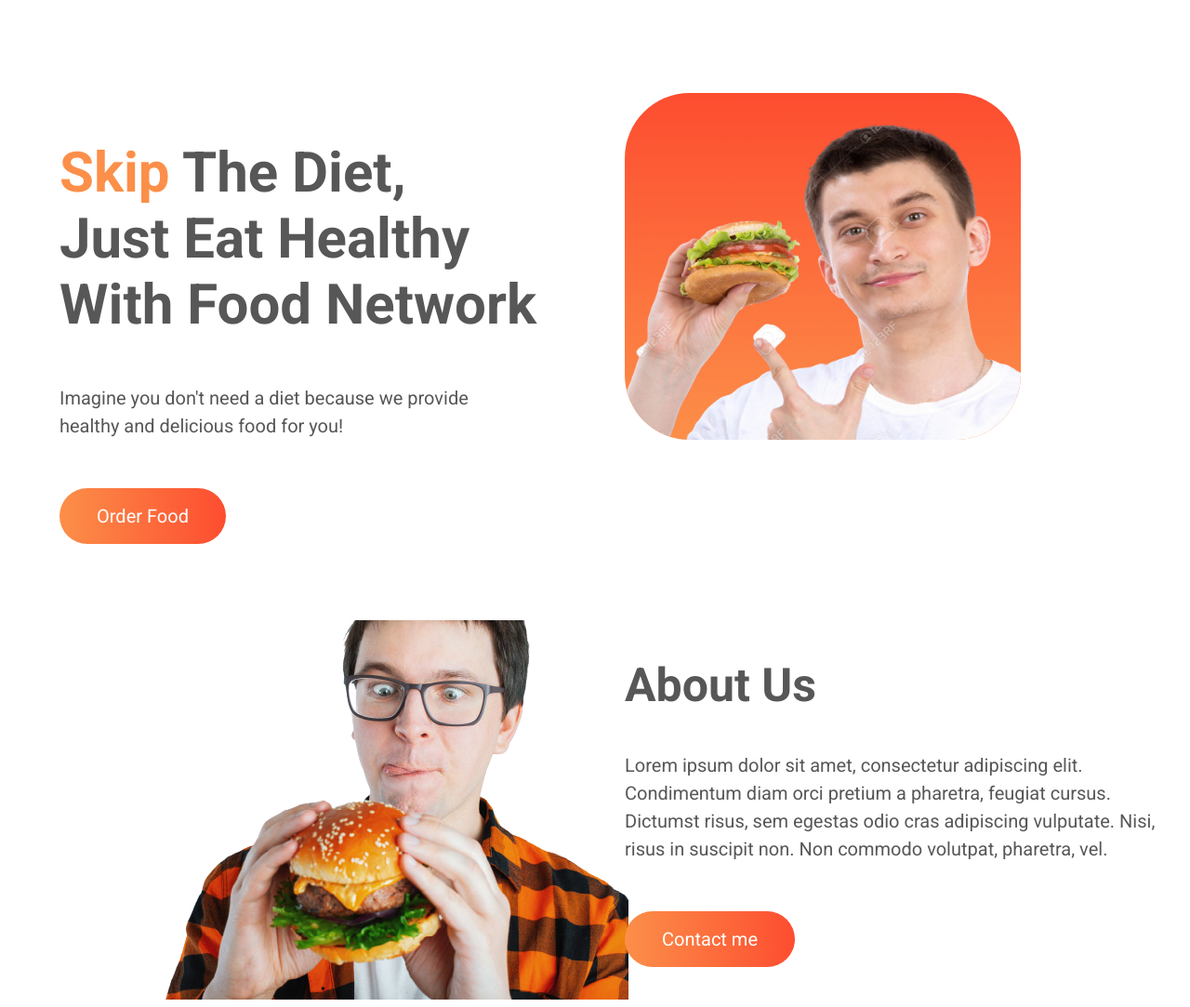
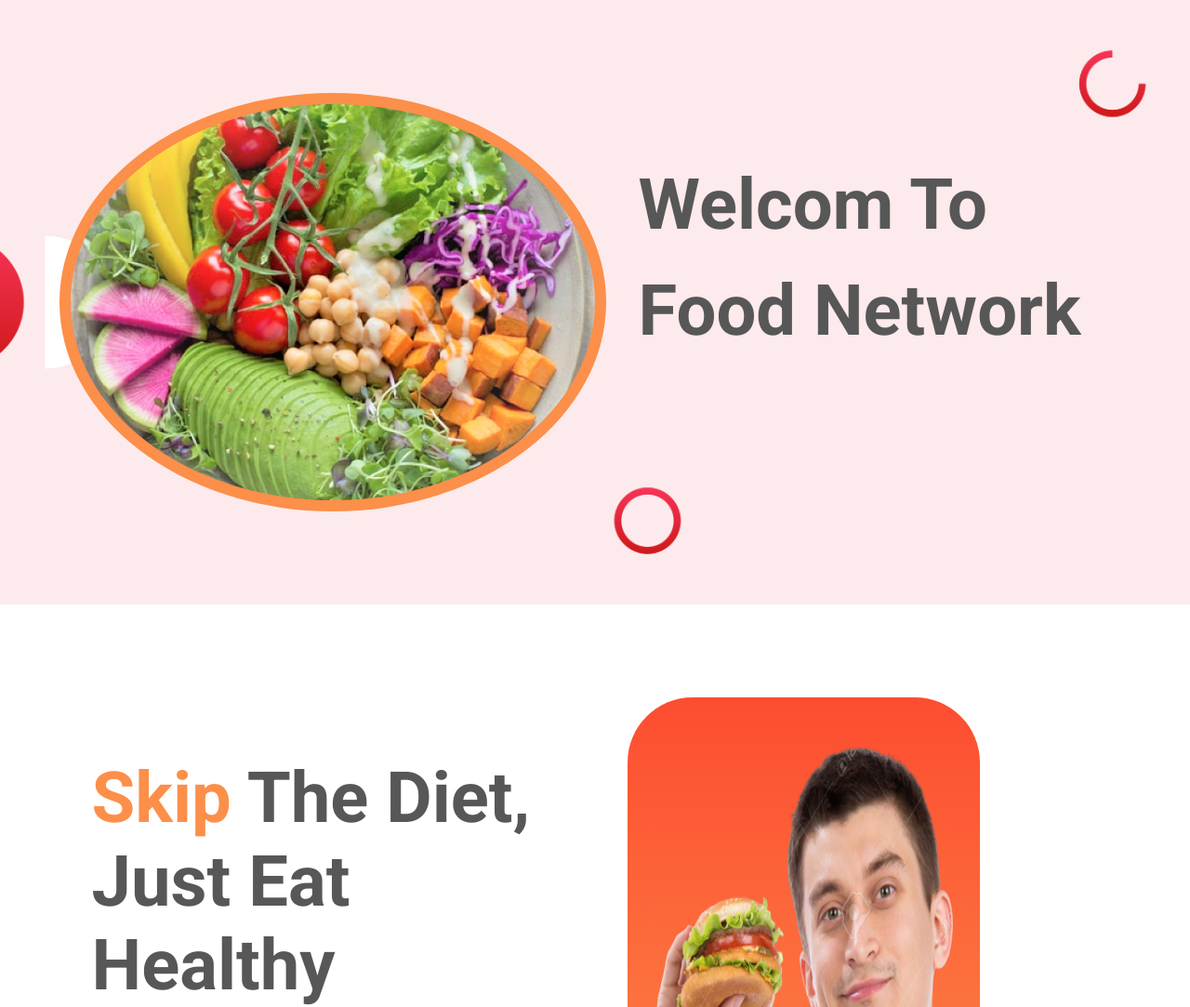
Before and after one commit to muhammadnowshad/m1-mo5-day5-assignment-foodnetwork, a plain HTML site: page index.html in a window 1280 px wide. Shown: the top 1083 px of the page at 93% size. Drawn offline with Linux system fonts and the light colour scheme.

Commit message:
welcome added

```diff
--- a/index.html
+++ b/index.html
@@ -13,6 +13,12 @@
 </head>
 
 <body>
+    <section class="welcome-section all-section">
+        <div class="welcome-img half-width"></div>
+        <div class="half-width">
+            <h1 class="welcome-tag">Welcom To <br> Food Network</h1>
+        </div>
+    </section>
     <section class="all-section">
         <div class="half-width">
             <h1><span class="skip-color">Skip</span> The Diet, <br> Just Eat Healthy <br> With Food Network</h1>
@@ -20,12 +26,12 @@
             <a class="link-button" target="_blank" href="https://www.google.com/">Order Food</a>
         </div>
         <div class="hero-image half-width">
-            <img src="images\eating food.png" alt="Eating Food">
+            <img src="images\eating-food.png" alt="Eating Food">
         </div>
     </section>
-    <section class="about-section all-section">
+    <section id="about-section" class=" all-section">
         <div class="about-image half-width">
-            <img src="images\about image.png" alt="Eating Food">
+            <img src="images\about-image.png" alt="Eating Food">
         </div>
         <div class="half-width">
             <h2>About Us</h2>
@@ -37,6 +43,28 @@
             <a class="link-button" target="_blank" href="https://www.google.com/">Contact me</a>
         </div>
     </section>
+    <section class="recipie-section">
+        <h2>My recipies</h2>
+        <p>Lorem Ipsum is simply dummy text of the printing and typesetting industry. Lorem Ipsum has been the industry's standard dummy text ever since the 1500s</p>
+        <div class="recipie-items ">
+            <div>
+                <img src="images\eating-food.png" alt="">
+                <h3>Recipie Title</h3>
+                <p>Lorem ipsum dolor sit amet, consectetur adipiscing elit. Lacus, fermentum amet faucibus sed id nisi lectus at.</p>
+            </div>
+            <div>
+                <img src="images\eating-food.png" alt="">
+                <h3>Recipie Title</h3>
+                <p>Lorem ipsum dolor sit amet, consectetur adipiscing elit. Lacus, fermentum amet faucibus sed id nisi lectus at.</p>
+            </div>
+            <div>
+                <img src="images\eating-food.png" alt="">
+                <h3>Recipie Title</h3>
+                <p>Lorem ipsum dolor sit amet, consectetur adipiscing elit. Lacus, fermentum amet faucibus sed id nisi lectus at.</p>
+            </div>
+        </div>
+    </section>
+
 </body>
 
 </html>
--- a/style.css
+++ b/style.css
@@ -6,7 +6,7 @@
     font-weight: 400;
 }
 h1{
-    font-size: 60px;
+    font-size: 76px;
     font-weight: 900;
 }
 h2{
@@ -14,16 +14,36 @@
     font-weight: 700;
 }
 
-/* This is home page hero area*/
-
 .all-section{
     display: flex;
-    margin-top: 100px;
-    margin-left: 5%;
+    padding: 100px 5%;
+
 }
 .half-width{
     width: 50%;
+    padding-left: 3%;
 }
+
+/* This is Welcome section.*/
+.welcome-section{
+    background-image: url(images/welcome-bg.jpg);
+    background-size: cover;
+    background-position: center center;
+    height: 450px;
+}
+.welcome-img{
+    background-image: url(images/welcome-img.png);
+    background-size: 100%;
+    background-repeat: no-repeat;
+    background-position: center center;
+    border-radius: 50%;
+    border: 12px solid #FC8F49;
+}
+.welcome-tag{
+    line-height: 1.5;
+}
+
+/* This is home page hero area*/
 .skip-color{
     color: #FC8F49;
 }
@@ -47,3 +67,21 @@
 }
 
 /* This is about section */
+
+#about-section{
+    background-image: url(images/about-bg-image.jpg);
+    background-repeat: no-repeat;
+    background-size: 100%;
+    padding: 150px 0;
+    margin-left: 0;
+}
+
+/* This is about section */
+
+.recipie-section p {
+    text-align: center;
+}
+
+.recipie-item{
+    display: flex;
+}
```
Also changed, not shown: images/about-bg-image.jpg (renamed from images/about bg image.jpg), images/about-image.png (renamed from images/about image.png), images/eating-food.png (renamed from images/eating food.png), images/welcome-bg.jpg (added), images/welcome-img.png (added), 1 other file.
